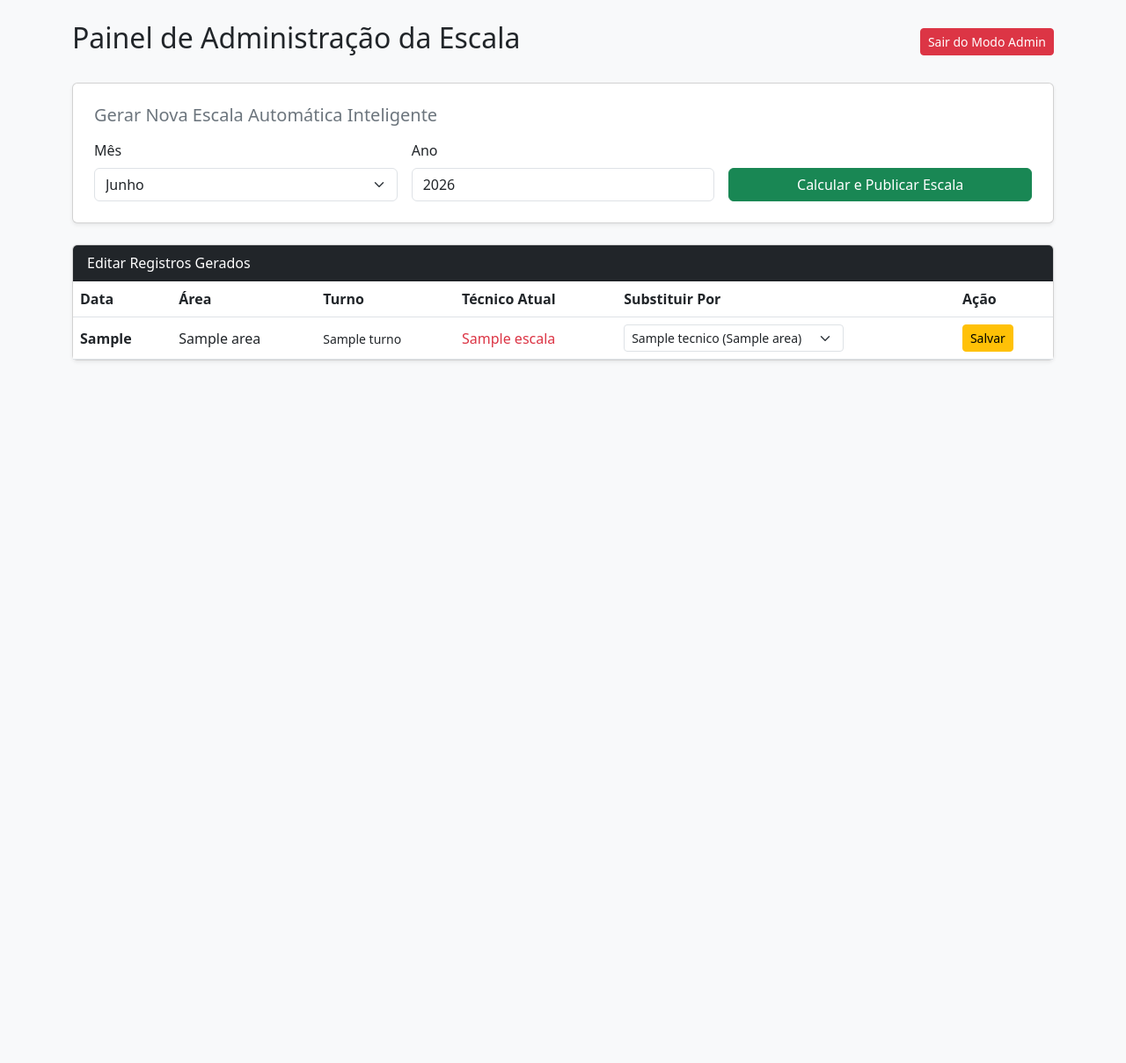
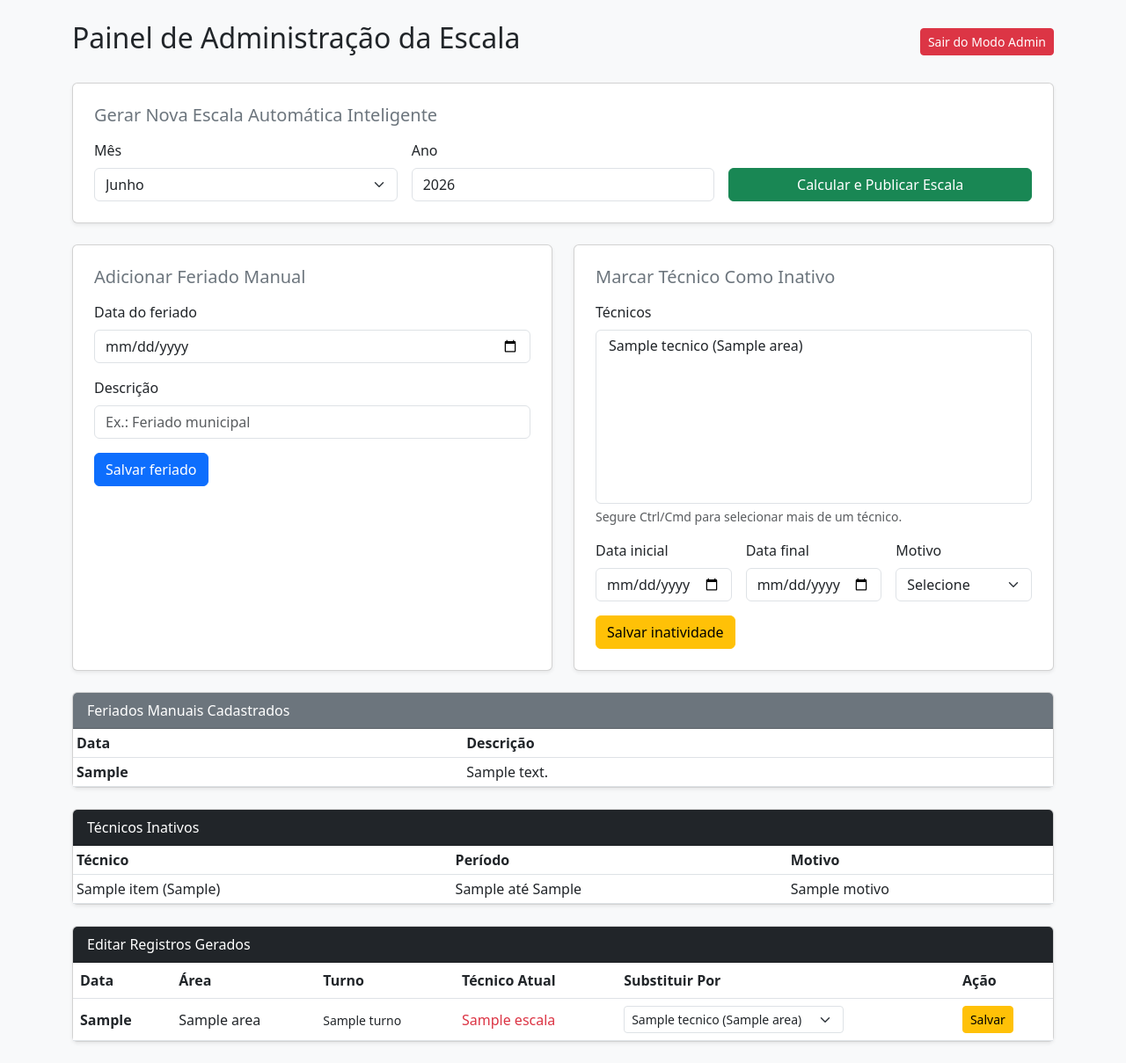
Before and after one commit to Filipe-Bina/gerenciador_escalas, a Flask app: template templates/admin.html in a window 1280 px wide. Shown: the whole page at 88% size. Before the commit the page ends 411 px from the top, so only its background shows below. Run offline with Flask 3, Linux system fonts and the light colour scheme; the template is opened without the code that fills it: most values are stand-ins (such as "Sample title", 1, 10 or a date in 2020); some libraries are stand-ins or nearby versions.

Commit message:
Atualização admin: feriados manuais e inatividade

```diff
--- a/app.py
+++ b/app.py
@@ -61,10 +61,30 @@ def load_school_holidays(ano):
     return {item.strip() for item in valor.split(",") if item.strip() and item.strip().startswith(f"{ano}-")}
 
 
+def load_manual_holidays_for_year(ano):
+    try:
+        init_db()
+    except Exception:
+        return set()
+
+    conn = get_db_connection()
+    cursor = conn.cursor()
+    cursor.execute(
+        "SELECT data FROM feriados_manuais WHERE EXTRACT(YEAR FROM data) = %s",
+        (ano,),
+    )
+    rows = cursor.fetchall()
+    cursor.close()
+    conn.close()
+
+    return {row["data"].strftime("%Y-%m-%d") for row in rows}
+
+
 def load_holidays_for_year(ano):
     feriados = fetch_public_holidays(ano)
     feriados.update(SP_STATE_HOLIDAYS.get(ano, set()))
     feriados.update(load_school_holidays(ano))
+    feriados.update(load_manual_holidays_for_year(ano))
     return feriados
 
 
@@ -74,6 +94,27 @@ def is_plantao_day(data, feriados=None):
 
     data_str = data.strftime("%Y-%m-%d")
     return data.weekday() >= 5 or data_str in feriados
+
+
+def load_inactive_tecnicos_for_period(start_date, end_date):
+    conn = get_db_connection()
+    cursor = conn.cursor()
+    cursor.execute(
+        "SELECT tecnico_re, data_inicio, data_fim FROM tecnico_inativo WHERE data_inicio <= %s AND data_fim >= %s",
+        (end_date, start_date),
+    )
+    rows = cursor.fetchall()
+    cursor.close()
+    conn.close()
+
+    inactive_by_date = {}
+    for row in rows:
+        current_date = row["data_inicio"]
+        while current_date <= row["data_fim"]:
+            inactive_by_date.setdefault(current_date.strftime("%Y-%m-%d"), set()).add(row["tecnico_re"])
+            current_date += datetime.timedelta(days=1)
+
+    return inactive_by_date
 
 
 def resolve_dashboard_month():
@@ -183,24 +224,48 @@ def init_db():
             UNIQUE(data, area, turno)
         )
     ''')
+    cursor.execute('''
+        CREATE TABLE IF NOT EXISTS feriados_manuais (
+            id SERIAL PRIMARY KEY,
+            data DATE NOT NULL UNIQUE,
+            descricao VARCHAR(200) NOT NULL
+        )
+    ''')
+    cursor.execute('''
+        CREATE TABLE IF NOT EXISTS tecnico_inativo (
+            id SERIAL PRIMARY KEY,
+            tecnico_re VARCHAR(20) NOT NULL,
+            tecnico_nome VARCHAR(100) NOT NULL,
+            data_inicio DATE NOT NULL,
+            data_fim DATE NOT NULL,
+            motivo VARCHAR(30) NOT NULL,
+            UNIQUE(tecnico_re, data_inicio, data_fim, motivo)
+        )
+    ''')
     conn.commit()
     cursor.close()
     conn.close()
 
-def obter_proximo_tecnico(area, contagem_turnos, tecnico_excluir=None):
-    """Retorna o técnico com menos turnos na área, excluindo opcionalmente um técnico específico"""
+
+def obter_proximo_tecnico(area, contagem_turnos, tecnico_excluir=None, inactive_re=None, data=None):
+    """Retorna o técnico com menos turnos na área, excluindo opcionalmente um técnico específico e técnicos inativos."""
     tecs_area = [t for t in TECNICOS if t['area'] == area]
 
     if tecnico_excluir:
         tecs_area = [t for t in tecs_area if t['re'] != tecnico_excluir]
 
+    if inactive_re:
+        tecs_area = [t for t in tecs_area if t['re'] not in inactive_re]
+
     if not tecs_area:
-        tecs_area = [t for t in TECNICOS if t['area'] == area]
+        return None
 
     tecs_area.sort(key=lambda t: contagem_turnos.get(t['re'], 0))
     return tecs_area[0]
 
+
 def gerar_escala_automatica(ano, mes):
+    init_db()
     conn = get_db_connection()
     cursor = conn.cursor()
 
@@ -214,56 +279,63 @@ def gerar_escala_automatica(ano, mes):
 
     num_dias = monthrange(ano, mes)[1]
     feriados_do_ano = load_holidays_for_year(ano)
+    inactive_by_date = load_inactive_tecnicos_for_period(primeiro_dia, ultimo_dia)
 
     for dia in range(1, num_dias + 1):
         data_atual = datetime.date(ano, mes, dia)
         data_str = data_atual.strftime("%Y-%m-%d")
+        inactive_re = inactive_by_date.get(data_str, set())
 
         is_plantao = is_plantao_day(data_atual, feriados_do_ano)
 
         if is_plantao:
             # SJC
-            t1_sjc = obter_proximo_tecnico("SJC", contagem_turnos)
-            contagem_turnos[t1_sjc['re']] = contagem_turnos.get(t1_sjc['re'], 0) + 1
-            cursor.execute(
-                "INSERT INTO escala (data, area, turno, tecnico_re, tecnico_nome) VALUES (%s, %s, %s, %s, %s) "
-                "ON CONFLICT (data, area, turno) DO UPDATE SET tecnico_re = EXCLUDED.tecnico_re, tecnico_nome = EXCLUDED.tecnico_nome",
-                (data_str, "SJC", "08:00 às 17:00", t1_sjc['re'], t1_sjc['nome'])
-            )
+            t1_sjc = obter_proximo_tecnico("SJC", contagem_turnos, inactive_re=inactive_re)
+            if t1_sjc:
+                contagem_turnos[t1_sjc['re']] = contagem_turnos.get(t1_sjc['re'], 0) + 1
+                cursor.execute(
+                    "INSERT INTO escala (data, area, turno, tecnico_re, tecnico_nome) VALUES (%s, %s, %s, %s, %s) "
+                    "ON CONFLICT (data, area, turno) DO UPDATE SET tecnico_re = EXCLUDED.tecnico_re, tecnico_nome = EXCLUDED.tecnico_nome",
+                    (data_str, "SJC", "08:00 às 17:00", t1_sjc['re'], t1_sjc['nome'])
+                )
 
-            t2_sjc = obter_proximo_tecnico("SJC", contagem_turnos, tecnico_excluir=t1_sjc['re'])
-            contagem_turnos[t2_sjc['re']] = contagem_turnos.get(t2_sjc['re'], 0) + 1
-            cursor.execute(
-                "INSERT INTO escala (data, area, turno, tecnico_re, tecnico_nome) VALUES (%s, %s, %s, %s, %s) "
-                "ON CONFLICT (data, area, turno) DO UPDATE SET tecnico_re = EXCLUDED.tecnico_re, tecnico_nome = EXCLUDED.tecnico_nome",
-                (data_str, "SJC", "17:00 às 06:00", t2_sjc['re'], t2_sjc['nome'])
-            )
+                t2_sjc = obter_proximo_tecnico("SJC", contagem_turnos, tecnico_excluir=t1_sjc['re'], inactive_re=inactive_re)
+                if t2_sjc:
+                    contagem_turnos[t2_sjc['re']] = contagem_turnos.get(t2_sjc['re'], 0) + 1
+                    cursor.execute(
+                        "INSERT INTO escala (data, area, turno, tecnico_re, tecnico_nome) VALUES (%s, %s, %s, %s, %s) "
+                        "ON CONFLICT (data, area, turno) DO UPDATE SET tecnico_re = EXCLUDED.tecnico_re, tecnico_nome = EXCLUDED.tecnico_nome",
+                        (data_str, "SJC", "17:00 às 06:00", t2_sjc['re'], t2_sjc['nome'])
+                    )
 
             # TAUBATÉ
-            t1_taub = obter_proximo_tecnico("TAUBATE", contagem_turnos)
-            contagem_turnos[t1_taub['re']] = contagem_turnos.get(t1_taub['re'], 0) + 1
-            cursor.execute(
-                "INSERT INTO escala (data, area, turno, tecnico_re, tecnico_nome) VALUES (%s, %s, %s, %s, %s) "
-                "ON CONFLICT (data, area, turno) DO UPDATE SET tecnico_re = EXCLUDED.tecnico_re, tecnico_nome = EXCLUDED.tecnico_nome",
-                (data_str, "TAUBATE", "08:00 às 17:00", t1_taub['re'], t1_taub['nome'])
-            )
+            t1_taub = obter_proximo_tecnico("TAUBATE", contagem_turnos, inactive_re=inactive_re)
+            if t1_taub:
+                contagem_turnos[t1_taub['re']] = contagem_turnos.get(t1_taub['re'], 0) + 1
+                cursor.execute(
+                    "INSERT INTO escala (data, area, turno, tecnico_re, tecnico_nome) VALUES (%s, %s, %s, %s, %s) "
+                    "ON CONFLICT (data, area, turno) DO UPDATE SET tecnico_re = EXCLUDED.tecnico_re, tecnico_nome = EXCLUDED.tecnico_nome",
+                    (data_str, "TAUBATE", "08:00 às 17:00", t1_taub['re'], t1_taub['nome'])
+                )
 
-            t2_taub = obter_proximo_tecnico("TAUBATE", contagem_turnos, tecnico_excluir=t1_taub['re'])
-            contagem_turnos[t2_taub['re']] = contagem_turnos.get(t2_taub['re'], 0) + 1
-            cursor.execute(
-                "INSERT INTO escala (data, area, turno, tecnico_re, tecnico_nome) VALUES (%s, %s, %s, %s, %s) "
-                "ON CONFLICT (data, area, turno) DO UPDATE SET tecnico_re = EXCLUDED.tecnico_re, tecnico_nome = EXCLUDED.tecnico_nome",
-                (data_str, "TAUBATE", "17:00 às 06:00", t2_taub['re'], t2_taub['nome'])
-            )
+                t2_taub = obter_proximo_tecnico("TAUBATE", contagem_turnos, tecnico_excluir=t1_taub['re'], inactive_re=inactive_re)
+                if t2_taub:
+                    contagem_turnos[t2_taub['re']] = contagem_turnos.get(t2_taub['re'], 0) + 1
+                    cursor.execute(
+                        "INSERT INTO escala (data, area, turno, tecnico_re, tecnico_nome) VALUES (%s, %s, %s, %s, %s) "
+                        "ON CONFLICT (data, area, turno) DO UPDATE SET tecnico_re = EXCLUDED.tecnico_re, tecnico_nome = EXCLUDED.tecnico_nome",
+                        (data_str, "TAUBATE", "17:00 às 06:00", t2_taub['re'], t2_taub['nome'])
+                    )
 
             # LITORAL
-            t_lit = obter_proximo_tecnico("LITORAL", contagem_turnos)
-            contagem_turnos[t_lit['re']] = contagem_turnos.get(t_lit['re'], 0) + 1
-            cursor.execute(
-                "INSERT INTO escala (data, area, turno, tecnico_re, tecnico_nome) VALUES (%s, %s, %s, %s, %s) "
-                "ON CONFLICT (data, area, turno) DO UPDATE SET tecnico_re = EXCLUDED.tecnico_re, tecnico_nome = EXCLUDED.tecnico_nome",
-                (data_str, "LITORAL", "08:00 às 17:00", t_lit['re'], t_lit['nome'])
-            )
+            t_lit = obter_proximo_tecnico("LITORAL", contagem_turnos, inactive_re=inactive_re)
+            if t_lit:
+                contagem_turnos[t_lit['re']] = contagem_turnos.get(t_lit['re'], 0) + 1
+                cursor.execute(
+                    "INSERT INTO escala (data, area, turno, tecnico_re, tecnico_nome) VALUES (%s, %s, %s, %s, %s) "
+                    "ON CONFLICT (data, area, turno) DO UPDATE SET tecnico_re = EXCLUDED.tecnico_re, tecnico_nome = EXCLUDED.tecnico_nome",
+                    (data_str, "LITORAL", "08:00 às 17:00", t_lit['re'], t_lit['nome'])
+                )
 
     conn.commit()
     cursor.close()
@@ -344,6 +416,7 @@ def admin():
     if 'admin' not in session:
         return redirect(url_for('login'))
 
+    init_db()
     conn = get_db_connection()
     cursor = conn.cursor()
 
@@ -365,12 +438,52 @@ def admin():
             conn.commit()
             flash('Alteração manual efetuada com sucesso!')
 
+        elif acao == 'add_holiday':
+            holiday_date = request.form.get('holiday_date')
+            holiday_description = request.form.get('holiday_description', '').strip()
+
+            if not holiday_date:
+                flash('Informe a data do feriado manual.')
+            else:
+                cursor.execute(
+                    "INSERT INTO feriados_manuais (data, descricao) VALUES (%s, %s) ON CONFLICT (data) DO UPDATE SET descricao = EXCLUDED.descricao",
+                    (holiday_date, holiday_description or 'Feriado manual'),
+                )
+                conn.commit()
+                flash('Feriado manual salvo com sucesso!')
+
+        elif acao == 'add_inatividade':
+            selected_tecnicos = request.form.getlist('tecnico_re')
+            data_inicio = request.form.get('data_inicio')
+            data_fim = request.form.get('data_fim')
+            motivo = request.form.get('motivo')
+
+            if not selected_tecnicos or not data_inicio or not data_fim or not motivo:
+                flash('Preencha técnico, período e motivo para registrar a inatividade.')
+            else:
+                for tecnico_re in selected_tecnicos:
+                    tecnico = next((t for t in TECNICOS if t['re'] == tecnico_re), None)
+                    if not tecnico:
+                        continue
+                    cursor.execute(
+                        "INSERT INTO tecnico_inativo (tecnico_re, tecnico_nome, data_inicio, data_fim, motivo) VALUES (%s, %s, %s, %s, %s) ON CONFLICT (tecnico_re, data_inicio, data_fim, motivo) DO NOTHING",
+                        (tecnico_re, tecnico['nome'], data_inicio, data_fim, motivo),
+                    )
+                conn.commit()
+                flash('Técnicos marcados como inativos para o período selecionado!')
+
     cursor.execute("SELECT id, to_char(data, 'DD/MM/YYYY') as data_formatada, area, turno, tecnico_re, tecnico_nome FROM escala ORDER BY data DESC, area ASC, turno ASC")
     escala_total = cursor.fetchall()
+    cursor.execute("SELECT to_char(data, 'DD/MM/YYYY') as data_formatada, descricao FROM feriados_manuais ORDER BY data ASC")
+    feriados_manuais = cursor.fetchall()
+    cursor.execute(
+        "SELECT to_char(data_inicio, 'DD/MM/YYYY') as data_inicio_formatada, to_char(data_fim, 'DD/MM/YYYY') as data_fim_formatada, tecnico_re, tecnico_nome, motivo FROM tecnico_inativo ORDER BY data_inicio ASC, tecnico_nome ASC"
+    )
+    tecnicos_inativos = cursor.fetchall()
     cursor.close()
     conn.close()
 
-    return render_template('admin.html', escala=escala_total, tecnicos=TECNICOS)
+    return render_template('admin.html', escala=escala_total, tecnicos=TECNICOS, feriados_manuais=feriados_manuais, tecnicos_inativos=tecnicos_inativos)
 
 if __name__ == '__main__':
     init_db()
--- a/templates/admin.html
+++ b/templates/admin.html
@@ -20,7 +20,6 @@
           {% endif %}
         {% endwith %}
 
-        <!-- Bloco para Gerar Nova Escala -->
         <div class="card p-4 mb-4 shadow-sm">
             <h4 class="h5 mb-3 text-secondary">Gerar Nova Escala Automática Inteligente</h4>
             <form method="POST" class="row g-3 align-items-end">
@@ -47,7 +46,122 @@
             </form>
         </div>
 
-        <!-- Tabela para Edições Manuais Rápidas -->
+        <div class="row g-4 mb-4">
+            <div class="col-lg-6">
+                <div class="card p-4 shadow-sm h-100">
+                    <h4 class="h5 mb-3 text-secondary">Adicionar Feriado Manual</h4>
+                    <form method="POST">
+                        <input type="hidden" name="action" value="add_holiday">
+                        <div class="mb-3">
+                            <label class="form-label">Data do feriado</label>
+                            <input type="date" name="holiday_date" class="form-control" required>
+                        </div>
+                        <div class="mb-3">
+                            <label class="form-label">Descrição</label>
+                            <input type="text" name="holiday_description" class="form-control" placeholder="Ex.: Feriado municipal" maxlength="200">
+                        </div>
+                        <button type="submit" class="btn btn-primary">Salvar feriado</button>
+                    </form>
+                </div>
+            </div>
+
+            <div class="col-lg-6">
+                <div class="card p-4 shadow-sm h-100">
+                    <h4 class="h5 mb-3 text-secondary">Marcar Técnico Como Inativo</h4>
+                    <form method="POST">
+                        <input type="hidden" name="action" value="add_inatividade">
+                        <div class="mb-3">
+                            <label class="form-label">Técnicos</label>
+                            <select name="tecnico_re" class="form-select" multiple size="8" required>
+                                {% for t in tecnicos %}
+                                <option value="{{ t.re }}">{{ t.nome }} ({{ t.area }})</option>
+                                {% endfor %}
+                            </select>
+                            <div class="form-text">Segure Ctrl/Cmd para selecionar mais de um técnico.</div>
+                        </div>
+                        <div class="row g-3">
+                            <div class="col-md-4">
+                                <label class="form-label">Data inicial</label>
+                                <input type="date" name="data_inicio" class="form-control" required>
+                            </div>
+                            <div class="col-md-4">
+                                <label class="form-label">Data final</label>
+                                <input type="date" name="data_fim" class="form-control" required>
+                            </div>
+                            <div class="col-md-4">
+                                <label class="form-label">Motivo</label>
+                                <select name="motivo" class="form-select" required>
+                                    <option value="">Selecione</option>
+                                    <option value="Atestado">Atestado</option>
+                                    <option value="Folga">Folga</option>
+                                    <option value="Férias">Férias</option>
+                                </select>
+                            </div>
+                        </div>
+                        <button type="submit" class="btn btn-warning mt-3">Salvar inatividade</button>
+                    </form>
+                </div>
+            </div>
+        </div>
+
+        <div class="card mb-4 shadow-sm">
+            <div class="card-header bg-secondary text-white">Feriados Manuais Cadastrados</div>
+            <div class="table-responsive">
+                <table class="table table-sm table-hover mb-0">
+                    <thead>
+                        <tr>
+                            <th>Data</th>
+                            <th>Descrição</th>
+                        </tr>
+                    </thead>
+                    <tbody>
+                        {% if feriados_manuais %}
+                            {% for feriado in feriados_manuais %}
+                            <tr>
+                                <td><strong>{{ feriado.data_formatada }}</strong></td>
+                                <td>{{ feriado.descricao }}</td>
+                            </tr>
+                            {% endfor %}
+                        {% else %}
+                            <tr>
+                                <td colspan="2" class="text-center text-muted py-3">Nenhum feriado manual cadastrado.</td>
+                            </tr>
+                        {% endif %}
+                    </tbody>
+                </table>
+            </div>
+        </div>
+
+        <div class="card mb-4 shadow-sm">
+            <div class="card-header bg-dark text-white">Técnicos Inativos</div>
+            <div class="table-responsive">
+                <table class="table table-sm table-hover mb-0">
+                    <thead>
+                        <tr>
+                            <th>Técnico</th>
+                            <th>Período</th>
+                            <th>Motivo</th>
+                        </tr>
+                    </thead>
+                    <tbody>
+                        {% if tecnicos_inativos %}
+                            {% for item in tecnicos_inativos %}
+                            <tr>
+                                <td>{{ item.tecnico_nome }} ({{ item.tecnico_re }})</td>
+                                <td>{{ item.data_inicio_formatada }} até {{ item.data_fim_formatada }}</td>
+                                <td>{{ item.motivo }}</td>
+                            </tr>
+                            {% endfor %}
+                        {% else %}
+                            <tr>
+                                <td colspan="3" class="text-center text-muted py-3">Nenhum técnico marcado como inativo.</td>
+                            </tr>
+                        {% endif %}
+                    </tbody>
+                </table>
+            </div>
+        </div>
+
         <div class="card shadow-sm">
             <div class="card-header bg-dark text-white">Editar Registros Gerados</div>
             <div class="table-responsive">
```
Also changed, not shown: tests/test_admin_features.py (added, +45 -0 lines).
